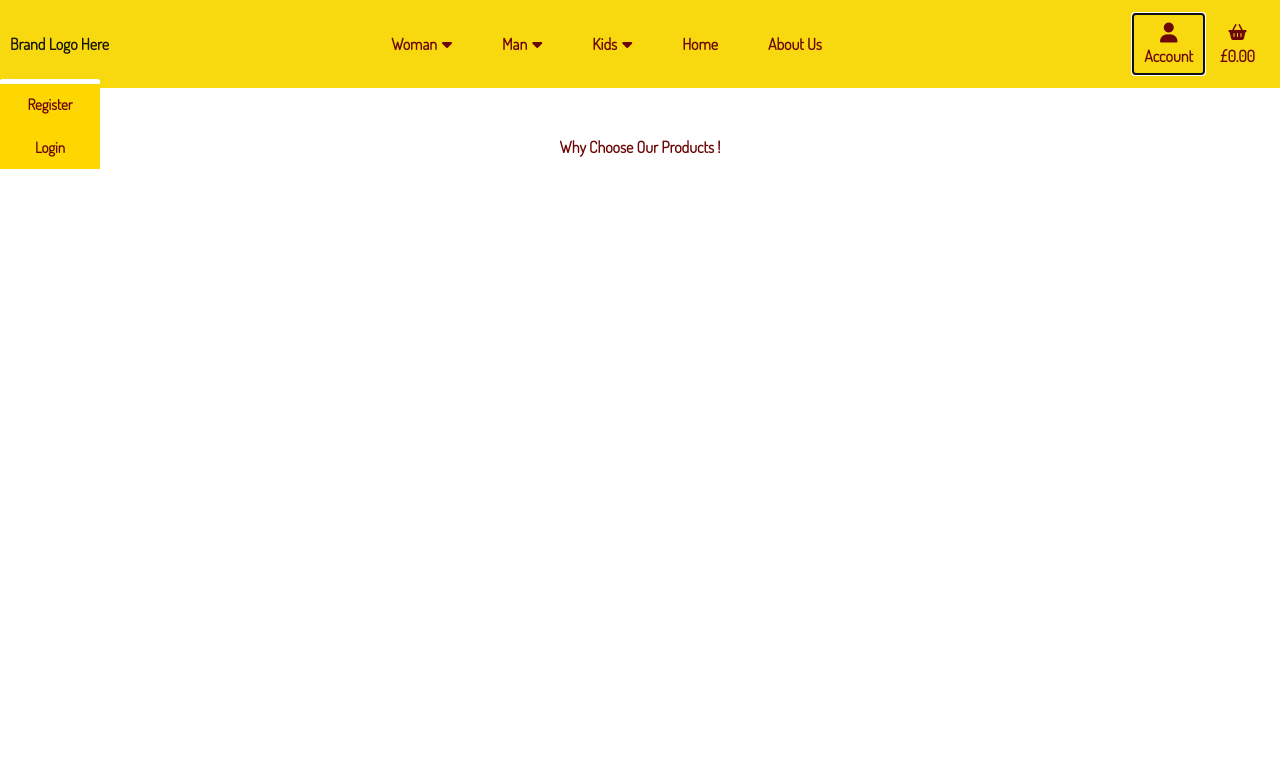
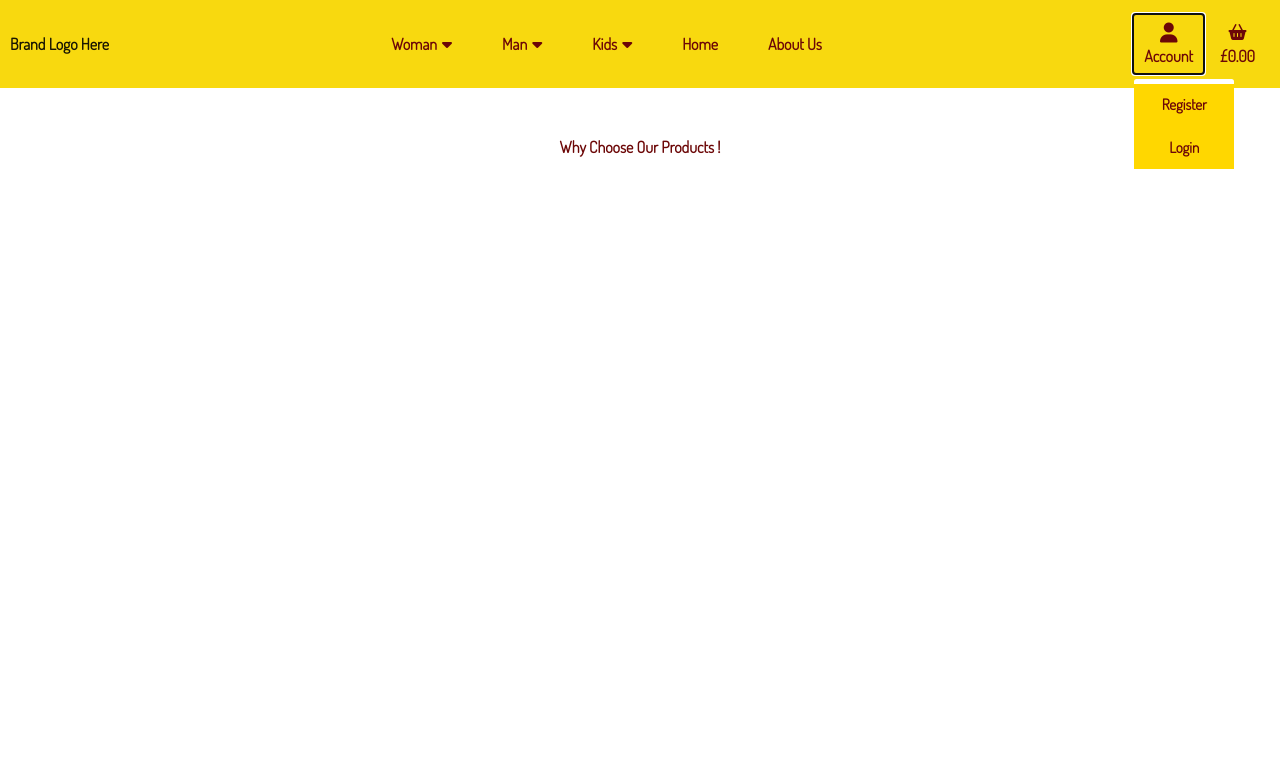
Before and after one commit to shiva123-coder/pashmina-collection, a Django app: page / in a window 1280 px wide, after a click on "Account". Shown: the top 760 px of the page. Run offline with Django 5.2, Linux system fonts and the light colour scheme; data that the repository does not hold is empty; some libraries are stand-ins or nearby versions.

Commit message:
Updated css to increase whitespace to improve page layout

```diff
--- a/basket/views.py
+++ b/basket/views.py
@@ -50,7 +50,7 @@ def add_to_basket(request, product_id):
     else:
         messages.error(request, f"Sorry, we only have only {variation.stock_quantity} stock for {product.product_name} with the selected size and color, please ammend the quantity or choose another variation")
         return redirect(reverse('product_details', args=[product_id]))
-    return redirect(reverse('all_products'))
+    return redirect(reverse('home'))
 
 
 
--- a/home/static/home/css/home.css
+++ b/home/static/home/css/home.css
@@ -19,6 +19,10 @@
        -moz-transform: translate(-50%, -50%);
        -ms-transform: translate(-50%, -50%);
        -o-transform: translate(-50%, -50%);
+   }
+
+   .dropdown-menu-second {
+       left: auto;
    }
    /*--Homepage - Carousel --*/
 
@@ -50,6 +54,10 @@
        margin-top: -0.5rem;
    }
    /*---carousel on homepage---*/
+
+   .container-carousel {
+       margin-top: -8rem;
+   }
 
    .banner-text {
        margin: 0;
--- a/pashmina_home/settings.py
+++ b/pashmina_home/settings.py
@@ -72,7 +72,7 @@ MIDDLEWARE = [
     'django.contrib.messages.middleware.MessageMiddleware',
     'django.middleware.clickjacking.XFrameOptionsMiddleware',
     # Remove below line on development and use during deployment only
-    'allauth.account.middleware.AccountMiddleware',
+    # 'allauth.account.middleware.AccountMiddleware',
 ]
 
 ROOT_URLCONF = 'pashmina_home.urls'
--- a/product/templates/product/kids_product.html
+++ b/product/templates/product/kids_product.html
@@ -59,7 +59,7 @@
             <div class="kids-container col-10 offset-1">
                 <div class="row">
                     <!--sort option-->
-                    <div class="col-10 offset-1 d-flex justify-content-center justify-content-md-center">
+                    <div class="col-10 offset-1 d-flex justify-content-center justify-content-md-center mb-4 pb-4 mt-3">
                         <div class="sort-option w-40 ">
                             <select id="sort-selection" class="custom-select -{% if current_sorting != 'None_None' %}info{% else %}black{% endif %}">
                                 <option value="reset" {% if existing_sorting == 'None_None' %}selected{% endif %}>Sort
--- a/product/templates/product/man_product.html
+++ b/product/templates/product/man_product.html
@@ -59,7 +59,7 @@
             <div class="mans-container col-10 offset-1">
                 <div class="row">
                     <!--sort option-->
-                    <div class="col-10 offset-1 d-flex justify-content-center justify-content-md-center">
+                    <div class="col-10 offset-1 d-flex justify-content-center justify-content-md-center mb-4 pb-4 mt-3">
                         <div class="sort-option w-40 ">
                             <select id="sort-selection"
                                 class="custom-select -{% if current_sorting != 'None_None' %}info{% else %}black{% endif %}">
--- a/product/templates/product/woman_product.html
+++ b/product/templates/product/woman_product.html
@@ -59,7 +59,7 @@
             <div class="woman-container col-10 offset-1">
                 <div class="row">
                     <!--sort option-->
-                    <div class="col-10 offset-1 d-flex justify-content-center justify-content-md-center">
+                    <div class="col-10 offset-1 d-flex justify-content-center justify-content-md-center mb-4 pb-4 mt-3">
                         <div class="sort-option w-40 ">
                             <select id="sort-selection"
                                 class="custom-select -{% if current_sorting != 'None_None' %}info{% else %}black{% endif %}">
@@ -121,7 +121,6 @@
                                                 <p class="diaplay-3 text-right text-main font-weight-bold">£{{ woman.price }}</p>
                                             </div>
                                         </div>
-
                                     </div>
                                     <div class="card-footer border-0 text-left woman-details">
                                         <div class="row">
@@ -132,10 +131,10 @@
                                                         <a href="" class="badge badge-warning">Edit</a> |
                                                         <a class="badge badge-danger" href="">Delete</a>
                                                     </small>
-                                    </div>
                                                 {% endif %}
                                             </div>
                                         </div>
+                                    </div>
                                 </div>
                             </div>
                             <!--renders horizontal row between the card rows-->
--- a/static/css/base.css
+++ b/static/css/base.css
@@ -108,12 +108,6 @@ footer {
 
 /*----Media---*/
 
-@media screen and (min-width: 768px) and (max-width: 992px) {
-    .content {
-        margin-top: 8rem;
-    }
-}
-
 @media screen and (max-width: 992px) {
     .main-nav {
         margin-top: -4rem;
@@ -126,3 +120,16 @@ footer {
         margin-top: 5rem;
     }
 }
+
+@media screen and (min-width: 768px) {
+    .content {
+        margin-top: 8rem;
+    }
+}
+
+
+/* @media screen and (min-width: 768px) and (max-width: 992px) {
+    .content {
+        margin-top: 8rem;
+    }
+} */
--- a/templates/base_second.html
+++ b/templates/base_second.html
@@ -109,7 +109,7 @@
                                         <p class="my-0 text-nav">Account</p>
                                     </div>
                                 </a>
-                                <div class="dropdown-menu border-0" aria-labelledby="user-options">
+                                <div class="dropdown-menu dropdown-menu-second border-0" aria-labelledby="user-options">
                                 {% if request.user.is_authenticated %}
                                         {% if request.user.is_superuser %}
                                             <a href="" class="dropdown-item dropdown-account">Admin</a>
```
